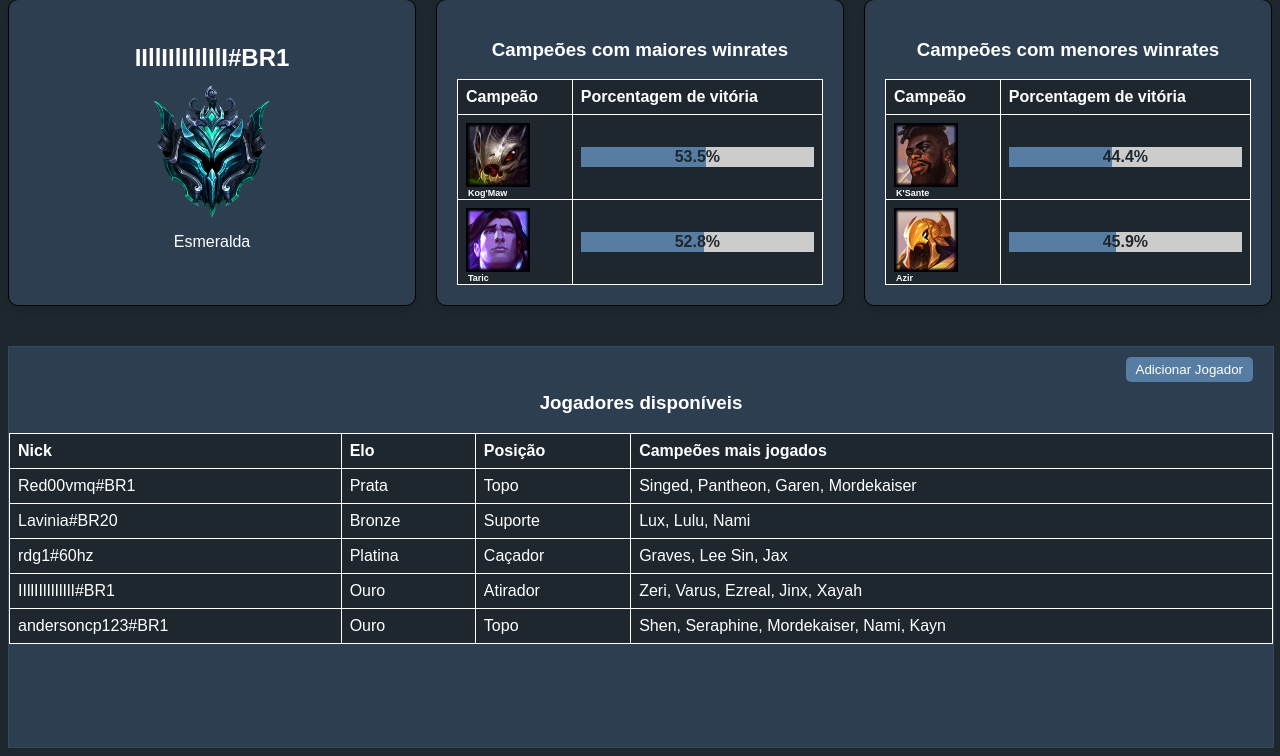
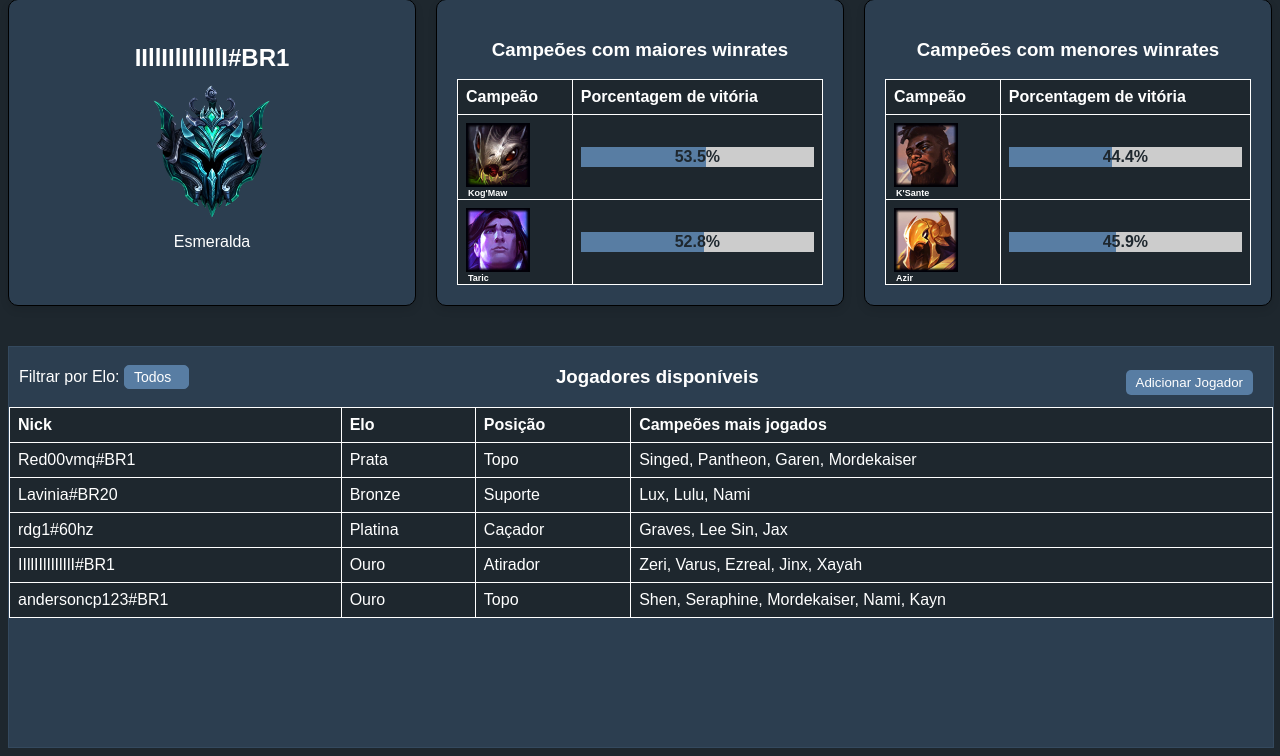
Before and after one commit to kaikyfs/Legends-Connect, a Flask app: page / in a window 1280 px wide. Shown: the part 149-905 px from the top of the page. Run offline with Flask 3, Linux system fonts and the light colour scheme.

Commit message:
filtro na tabela

```diff
--- a/app.py
+++ b/app.py
@@ -72,7 +72,6 @@ def get_jogadores():
     return jsonify([jogador.to_dict() for jogador in jogadores])
 
 
-
 @app.route('/api/jogadores', methods=['POST'])
 def criar_jogador():
     dados = request.json
--- a/static/css/style.css
+++ b/static/css/style.css
@@ -244,6 +244,51 @@ th {
 
 
 
+/*cabeçalho tabela*/
+#cima-tabela {
+    display: flex;
+    justify-content: space-between; /* Distribui as divs igualmente ao longo do contêiner */
+    align-items: center; /* Centraliza verticalmente os itens dentro do contêiner */
+}
+
+/*botao filtrar*/
+#filtro-elo{
+    margin-left: 10px;
+}
+
+/* Esconde a seta padrão do <select> */
+select {
+    -webkit-appearance: none;
+    -moz-appearance: none;
+    appearance: none;
+    /* Adicione outras propriedades de estilo conforme necessário */
+}
+
+/* Estiliza o elemento <select> */
+#select-elo {
+    padding: 3px 9px;
+    border-radius: 5px;
+    border: 1px solid #587da3;
+    background-color:#587da3;
+    color: white;
+    font-size: 14px;
+    cursor: pointer;
+}
+
+/* Estiliza a seta do <select> */
+#select-elo::after {
+    content: '\25BC'; /* Unicode para uma seta para baixo */
+    position: absolute;
+    top: 50%;
+    right: 10px;
+    transform: translateY(-50%);
+    color: white;
+    pointer-events: none; /* Garante que a seta não seja clicável */
+}
+
+
+
+
 /* Lista dos jogadores disponiveis */
 #lista-jogadores {
     width: 100%;
--- a/static/js/HomeScript.js
+++ b/static/js/HomeScript.js
@@ -131,3 +131,22 @@ document.getElementById('form-criar-jogador').addEventListener('submit', functio
             alert('Erro ao criar jogador');
         });
 });
+
+
+
+//função para caixa de seleção
+// Event listener para mudança na caixa de seleção de elo
+document.getElementById('select-elo').addEventListener('change', function () {
+    const eloSelecionado = this.value;
+
+    fetch('/api/jogadores')
+        .then(response => response.json())
+        .then(jogadores => {
+            // Filtrar jogadores com base no elo selecionado
+            const jogadoresFiltrados = eloSelecionado === 'todos' ? jogadores : jogadores.filter(jogador => jogador.elo === eloSelecionado);
+            preencherTabelaJogadores(jogadoresFiltrados);
+        })
+        .catch(error => {
+            console.error('Erro ao buscar jogadores:', error);
+        });
+});
--- a/templates/index.html
+++ b/templates/index.html
@@ -139,13 +139,25 @@
         </div>
     </div>
 
-
     <!-- Lista de jogadores disponiveis -->
     <div id="lista-jogadores">
-        <div class="botao">
-            <button id="botao-criar-jogador">Adicionar Jogador</button>
-        </div>
-        <h3 style="margin-top: 10px;">Jogadores disponíveis</h3>
+       <div id="cima-tabela">
+            <div id="filtro-elo">
+                <label for="select-elo">Filtrar por Elo:</label>
+                <select id="select-elo">
+                    <option value="todos">Todos</option>
+                    <option value="Bronze">Bronze</option>
+                    <option value="Prata">Prata</option>
+                    <option value="Ouro">Ouro</option>
+                    <option value="Platina">Platina</option>
+                    <!-- Adicione mais opções conforme necessário -->
+                </select>
+            </div>
+            <h3>Jogadores disponíveis</h3>
+            <div class="botao">
+                <button id="botao-criar-jogador">Adicionar Jogador</button>
+            </div>
+            </div>
         <table id="tabela-jogadores">
             <thead>
                 <tr>
```
